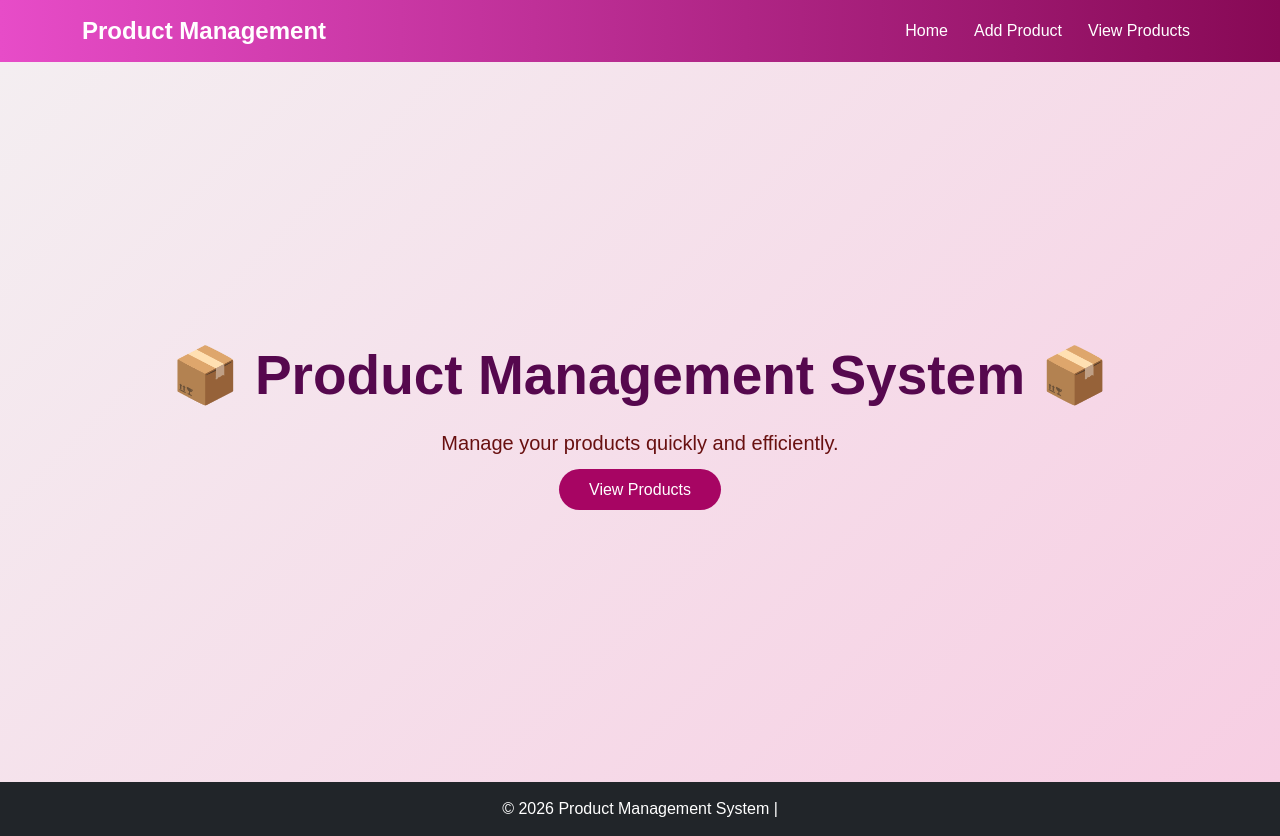
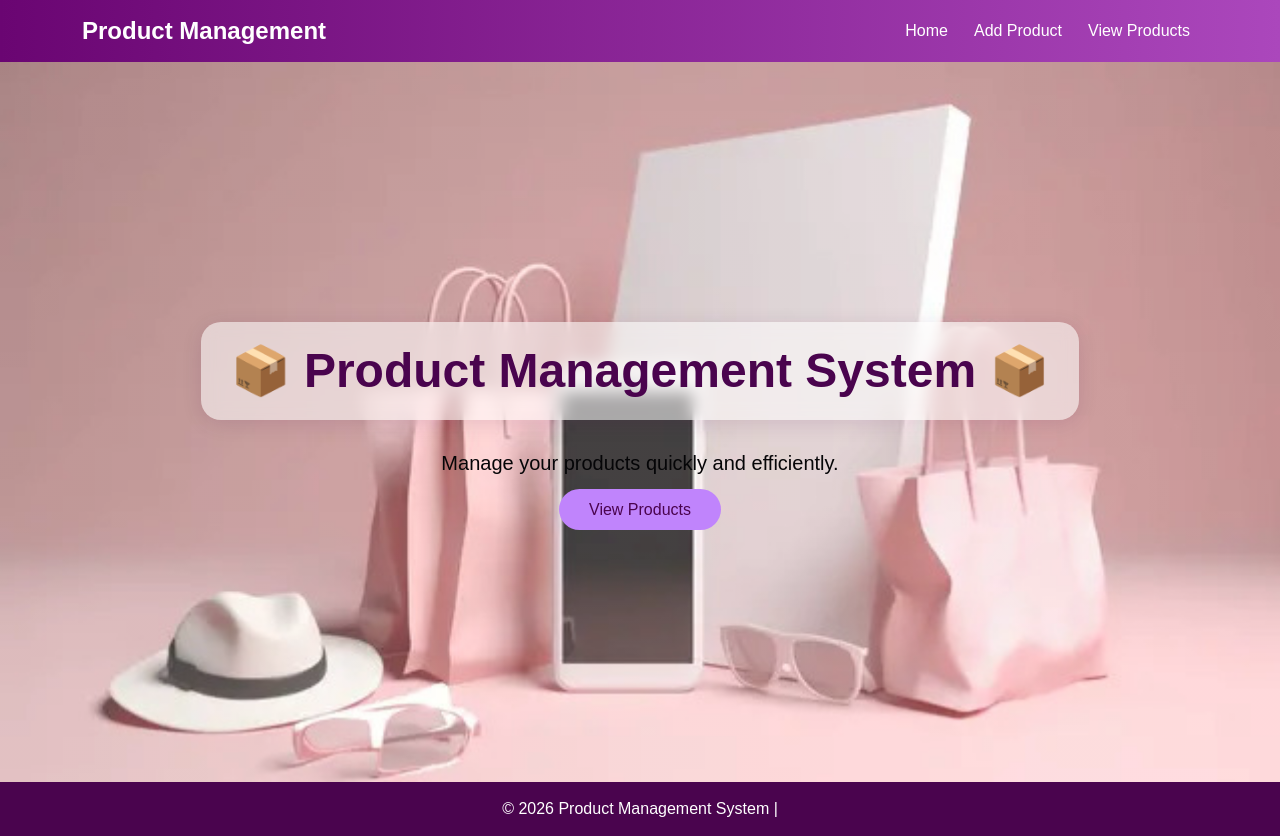
Before and after one commit to aditipawar02/Product_Management_system, a Django app: page / in a window 1280 px wide. Run offline with Django 5.2, Linux system fonts and the light colour scheme.

Commit message:
Updated Product Management System UI

```diff
--- a/PM_app/templates/index.html
+++ b/PM_app/templates/index.html
@@ -1,4 +1,4 @@
-
+{% load static %}
 <!DOCTYPE html>
 <html lang="en">
 <head>
@@ -12,72 +12,86 @@
 
     <style>
 
-        body{
-            margin:0;
-            padding:0;
-            font-family:Arial, Helvetica, sans-serif;
-            background:#7d1287;
+        body {
+    margin: 0;
+    padding: 0;
+    font-family: Arial, Helvetica, sans-serif;
+    background: #f8f3fc;
 }
 
-        .navbar{
-            background:linear-gradient(90deg,#e74cc8,#870955);
+    .navbar {
+    background: linear-gradient(90deg, #6a0572, #ab47bc);
 }
 
-        .navbar-brand{
-            color:white !important;
-            font-weight:bold;
-            font-size:24px;
+.navbar-brand {
+    color: white !important;
+    font-weight: bold;
+    font-size: 24px;
 }
 
-        .nav-link{
-            color:white !important;
-            margin-left:10px;
+.nav-link {
+    color: white !important;
+    margin-left: 10px;
 }
 
-        .nav-link:hover{
-            color:#3b0202 !important;
+.nav-link:hover {
+    color: #f3d9ff !important;
 }
 
-        .hero{
-            min-height:90vh;
-            display:flex;
-            justify-content:center;
-            align-items:center;
-            text-align:center;
-            background:linear-gradient(135deg,#f4eef1,#f7cee3);
+        .hero {
+    min-height: 90vh;
+    display: flex;
+    justify-content: center;
+    align-items: center;
+    text-align: center;
+
+    background:
+    linear-gradient(rgba(255,255,255,0.20), rgba(255,255,255,0.20)),
+    url("{% static 'PM_app/background.jpg.webp' %}");
+
+    background-size: cover;
+    background-position: center;
+    background-repeat: no-repeat;
 }
 
-        .hero h1{
-            font-size:55px;
-            font-weight:bold;
-            color:#56084e;
+
+     .hero h1 {
+    font-size: 48px;
+    font-weight: bold;
+    color: #4a044e;
+    background: rgba(255, 255, 255, 0.55);
+    padding: 20px 30px;
+    border-radius: 20px;
+    display: inline-block;
+    backdrop-filter: blur(8px);
+    box-shadow: 0 4px 20px rgba(74, 4, 78, 0.12);
+}
+.hero p {
+    font-size: 20px;
+    color: #050507;
+    margin: 20px 0;
+    font-weight: 500;
 }
 
-        .hero p{
-            font-size:20px;
-            color:#681010;
-            margin:20px 0;
+        .btn-custom {
+    background: #c084fc;
+    color: #4a044e;
+    padding: 12px 30px;
+    border-radius: 30px;
+    text-decoration: none;
+    transition: 0.3s;
 }
 
-        .btn-custom{
-            background:#a70563;
-            color:white;
-            padding:12px 30px;
-            border-radius:30px;
-            text-decoration:none;
-            transition:.3s;
+.btn-custom:hover {
+    background: #a855f7;
+    color: white;
 }
 
-        .btn-custom:hover{
-            background:#ee8ee1;
-            color:white;
-        }
-
-        footer{
-            background:#212529;
-            color:white;
-            text-align:center;
-            padding:15px;
+        footer {
+    background: #4a044e;
+    color: white;
+    text-align: center;
+    padding: 15px;
 }
 
     </style>
--- a/Product_Management_sys/settings.py
+++ b/Product_Management_sys/settings.py
@@ -119,3 +119,8 @@ STATIC_URL = 'static/'
 
 MEDIA_URL = '/media/'
 MEDIA_ROOT = BASE_DIR / "media"
+STATIC_URL = 'static/'
+
+STATICFILES_DIRS = [
+    BASE_DIR / "PM_app" / "static",
+]
```
Also changed, not shown: PM_app/static/PM_app/background.jpg.webp (added), db.sqlite3. Lines whose indentation alone changed are shown as unchanged.
